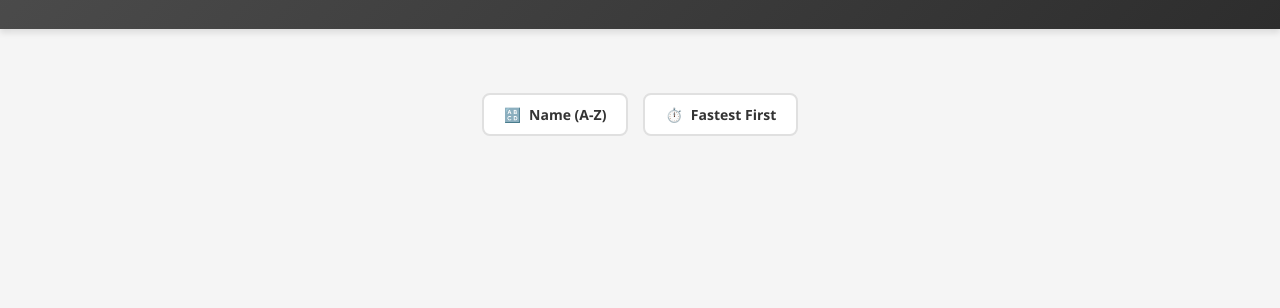
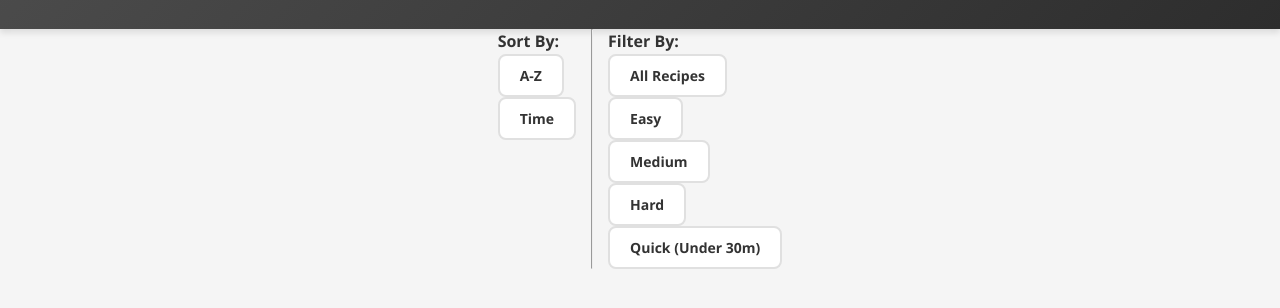
Before and after one commit to DivyeshGunasekaran-boop/recipejs-functional-cooking, a plain HTML site: page index.html in a window 1280 px wide. Shown: the part 112-420 px from the top of the page. Drawn offline with Linux system fonts and the light colour scheme.

Commit message:
Refactor index.html to include sorting and filtering

```diff
--- a/index.html
+++ b/index.html
@@ -14,16 +14,26 @@
     </header>
 
     <main>
-        <div id="recipe-container"></div>
-    </main>
     <div class="controls">
-    <button id="sort-alpha">
-        <span>🔠</span> Name (A-Z)
-    </button>
-    <button id="sort-time">
-        <span>⏱️</span> Fastest First
-    </button>
+    <div class="sort-group">
+        <h4>Sort By:</h4>
+        <button id="sort-alpha">A-Z</button>
+        <button id="sort-time">Time</button>
+    </div>
+
+    <hr>
+
+    <div class="filter-group">
+        <h4>Filter By:</h4>
+        <button id="filter-all">All Recipes</button>
+        <button id="filter-easy">Easy</button>
+        <button id="filter-medium">Medium</button>
+        <button id="filter-hard">Hard</button>
+        <button id="filter-quick">Quick (Under 30m)</button>
+    </div>
 </div>
+
+<div id="recipe-container"></div>
 
 
     <script src="app.js"></script>
```
